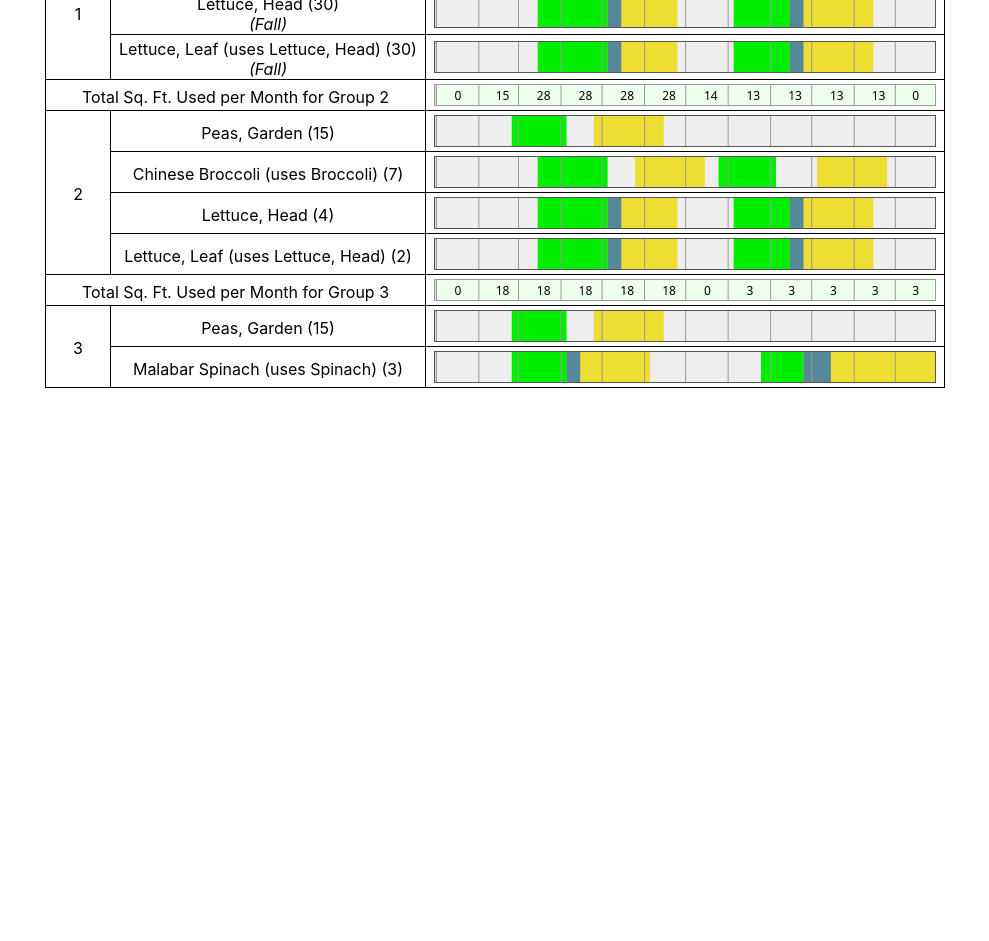
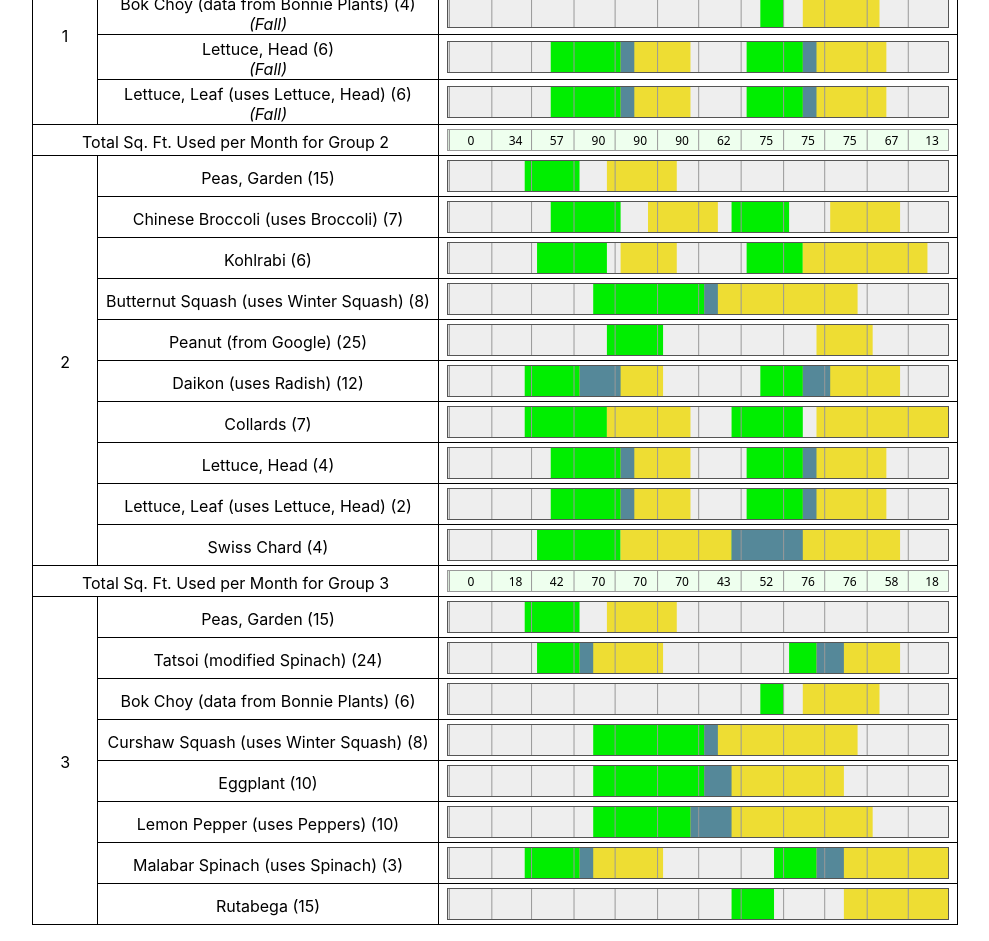
Before and after one commit to arcrad/garden_schedule_validator, a React (Create React App) app: page / in a window 1280 px wide. Shown: the part 560-1501 px from the top of the page, without its empty margins (145-1134 px from the left). Before the commit the page ends 964 px from the top, so only its background shows below. Built offline with nearby package versions, Linux system fonts and the light colour scheme.

Commit message:
added additional plant data and plant schedule data

```diff
--- a/src/PlantData.ts
+++ b/src/PlantData.ts
@@ -9,6 +9,34 @@ const plantData:PlantData = {
 				plantEndDate: new Date(2000, 3, 5),
 				harvestStartDate: new Date(2000, 3, 25),
 				harvestEndDate: new Date(2000, 5, 15)
+			}
+		]
+	},
+	'Eggplant': {
+		name: 'Eggplant',
+		plantingPeriods: [
+			{
+				plantStartDate: new Date(2000, 3, 15),
+				plantEndDate: new Date(2000, 6, 25),
+				harvestStartDate: new Date(2000, 6, 5),
+				harvestEndDate: new Date(2000, 9, 15)
+			}
+		]
+	},
+	'Tatsoi': {
+		name: 'Tatsoi (modified Spinach)',
+		plantingPeriods: [
+			{
+				plantStartDate: new Date(2000, 2, 5),
+				plantEndDate: new Date(2000, 3, 15),
+				harvestStartDate: new Date(2000, 3, 5),
+				harvestEndDate: new Date(2000, 5, 5)
+			},
+			{
+				plantStartDate: new Date(2000, 8, 5),
+				plantEndDate: new Date(2000, 9, 15),
+				harvestStartDate: new Date(2000, 8, 25),
+				harvestEndDate: new Date(2000, 10, 25)
 			}
 		]
 	},
@@ -68,6 +96,61 @@ const plantData:PlantData = {
 			}
 		]
 	},
+	'Lemon Pepper': {
+		name: 'Lemon Pepper (uses Peppers)',
+		plantingPeriods: [
+			{
+				plantStartDate: new Date(2000, 3, 15),
+				plantEndDate: new Date(2000, 6, 25),
+				harvestStartDate: new Date(2000, 5, 25),
+				harvestEndDate: new Date(2000, 10, 5)
+			}
+		]
+	},
+	'Rutabega': {
+		name: 'Rutabega',
+		plantingPeriods: [
+			{
+				plantStartDate: new Date(2000, 6, 25),
+				plantEndDate: new Date(2000, 7, 25),
+				harvestStartDate: new Date(2000, 9, 15),
+				harvestEndDate: new Date(2000, 11, 31)
+			}
+		]
+	},
+	'Butternut Squash': {
+		name: 'Butternut Squash (uses Winter Squash)',
+		plantingPeriods: [
+			{
+				plantStartDate: new Date(2000, 3, 15),
+				plantEndDate: new Date(2000, 6, 15),
+				harvestStartDate: new Date(2000, 6, 5),
+				harvestEndDate: new Date(2000, 9, 25)
+			}
+		]
+	},
+	'Curshaw Squash': {
+		name: 'Curshaw Squash (uses Winter Squash)',
+		plantingPeriods: [
+			{
+				plantStartDate: new Date(2000, 3, 15),
+				plantEndDate: new Date(2000, 6, 15),
+				harvestStartDate: new Date(2000, 6, 5),
+				harvestEndDate: new Date(2000, 9, 25)
+			}
+		]
+	},
+	'Bok Choy': {
+		name: 'Bok Choy (data from Bonnie Plants)',
+		plantingPeriods: [
+			{
+				plantStartDate: new Date(2000, 7, 15),
+				plantEndDate: new Date(2000, 8, 1),
+				harvestStartDate: new Date(2000, 8, 15),
+				harvestEndDate: new Date(2000, 10, 10)
+			}
+		]
+	},
 	'Malabar Spinach': {
 		name: 'Malabar Spinach (uses Spinach)',
 		plantingPeriods: [
@@ -83,6 +166,86 @@ const plantData:PlantData = {
 				harvestStartDate: new Date(2000, 8, 25),
 				harvestEndDate: new Date(2000, 11, 31)
 			}
+		]
+	},
+	'Collards': {
+		name: 'Collards',
+		plantingPeriods: [
+			{
+				plantStartDate: new Date(2000, 1, 25),
+				plantEndDate: new Date(2000, 3, 25),
+				harvestStartDate: new Date(2000, 3, 25),
+				harvestEndDate: new Date(2000, 5, 25)
+			},
+			{
+				plantStartDate: new Date(2000, 6, 25),
+				plantEndDate: new Date(2000, 8, 15),
+				harvestStartDate: new Date(2000, 8, 25),
+				harvestEndDate: new Date(2000, 11, 31)
+			}
+		]
+	},
+	'Swiss Chard': {
+		name: 'Swiss Chard',
+		plantingPeriods: [
+			{
+				plantStartDate: new Date(2000, 2, 5),
+				plantEndDate: new Date(2000, 4, 5),
+				harvestStartDate: new Date(2000, 4, 5),
+				harvestEndDate: new Date(2000, 6, 25)
+			},
+			{
+				plantStartDate: new Date(2000, 6, 25),
+				plantEndDate: new Date(2000, 8, 15),
+				harvestStartDate: new Date(2000, 6, 25),
+				harvestEndDate: new Date(2000, 10, 25)
+			}
+		]
+	},
+	'Kohlrabi': {
+		name: 'Kohlrabi',
+		plantingPeriods: [
+			{
+				plantStartDate: new Date(2000, 2, 5),
+				plantEndDate: new Date(2000, 3, 25),
+				harvestStartDate: new Date(2000, 4, 5),
+				harvestEndDate: new Date(2000, 5, 15)
+			},
+			{
+				plantStartDate: new Date(2000, 7, 5),
+				plantEndDate: new Date(2000, 8, 15),
+				harvestStartDate: new Date(2000, 8, 15),
+				harvestEndDate: new Date(2000, 11, 15)
+			}
+		]
+	},
+	'Peanut': {
+		name: 'Peanut (from Google)',
+		plantingPeriods: [
+			{
+				plantStartDate: new Date(2000, 3, 25),
+				plantEndDate: new Date(2000, 5, 5),
+				harvestStartDate: new Date(2000, 8, 25),
+				harvestEndDate: new Date(2000, 10, 5)
+			}
+		]
+	},
+	'Daikon': {
+		name: 'Daikon (uses Radish)',
+		plantingPeriods: [
+			{
+				plantStartDate: new Date(2000, 1, 25),
+				plantEndDate: new Date(2000, 4, 5),
+				harvestStartDate: new Date(2000, 3, 5),
+				harvestEndDate: new Date(2000, 5, 5)
+			},
+			{
+				plantStartDate: new Date(2000, 7, 15),
+				plantEndDate: new Date(2000, 9, 5),
+				harvestStartDate: new Date(2000, 8, 15),
+				harvestEndDate: new Date(2000, 10, 25)
+			}
+
 		]
 	},
 	'Broccoli': {
--- a/src/PlantSchedule.ts
+++ b/src/PlantSchedule.ts
@@ -40,17 +40,22 @@ const plantSchedule:PlantSchedule = [
 		squareFeetPlanted: 7,
 		notes: 'Fall'
 	},
-	//add bok choy,
+	{
+		plantId: 'Bok Choy',
+		groupId: 1,
+		squareFeetPlanted: 4,
+		notes: 'Fall'
+	},
 	{
 		plantId: 'Lettuce, Head',
 		groupId: 1,
-		squareFeetPlanted: 30,
+		squareFeetPlanted: 6,
 		notes: 'Fall'
 	},
 	{
 		plantId: 'Lettuce, Leaf',
 		groupId: 1,
-		squareFeetPlanted: 30,
+		squareFeetPlanted: 6,
 		notes: 'Fall'
 	},
 	/////
@@ -65,6 +70,31 @@ const plantSchedule:PlantSchedule = [
 		squareFeetPlanted: 7
 	},
 	{
+		plantId: 'Kohlrabi',
+		groupId: 2,
+		squareFeetPlanted: 6
+	},
+	{
+		plantId: 'Butternut Squash',
+		groupId: 2,
+		squareFeetPlanted: 8
+	},
+	{
+		plantId: 'Peanut',
+		groupId: 2,
+		squareFeetPlanted: 25
+	},
+	{
+		plantId: 'Daikon',
+		groupId: 2,
+		squareFeetPlanted: 12
+	},
+	{
+		plantId: 'Collards',
+		groupId: 2,
+		squareFeetPlanted: 7
+	},
+	{
 		plantId: 'Lettuce, Head',
 		groupId: 2,
 		squareFeetPlanted: 4
@@ -74,6 +104,11 @@ const plantSchedule:PlantSchedule = [
 		groupId: 2,
 		squareFeetPlanted: 2
 	},
+	{
+		plantId: 'Swiss Chard',
+		groupId: 2,
+		squareFeetPlanted: 4
+	},
 	/////
 	{
 		plantId: 'Peas, Garden',
@@ -81,10 +116,40 @@ const plantSchedule:PlantSchedule = [
 		squareFeetPlanted: 15
 	},
 	{
+		plantId: 'Tatsoi',
+		groupId: 3,
+		squareFeetPlanted: 24
+	},
+	{
+		plantId: 'Bok Choy',
+		groupId: 3,
+		squareFeetPlanted: 6
+	},
+	{
+		plantId: 'Curshaw Squash',
+		groupId: 3,
+		squareFeetPlanted: 8
+	},
+	{
+		plantId: 'Eggplant',
+		groupId: 3,
+		squareFeetPlanted: 10
+	},
+	{
+		plantId: 'Lemon Pepper',
+		groupId: 3,
+		squareFeetPlanted: 10
+	},
+	{
 		plantId: 'Malabar Spinach',
 		groupId: 3,
 		squareFeetPlanted: 3
 	},
+	{
+		plantId: 'Rutabega',
+		groupId: 3,
+		squareFeetPlanted: 15
+	},
 ];
 
 export default plantSchedule;
```
